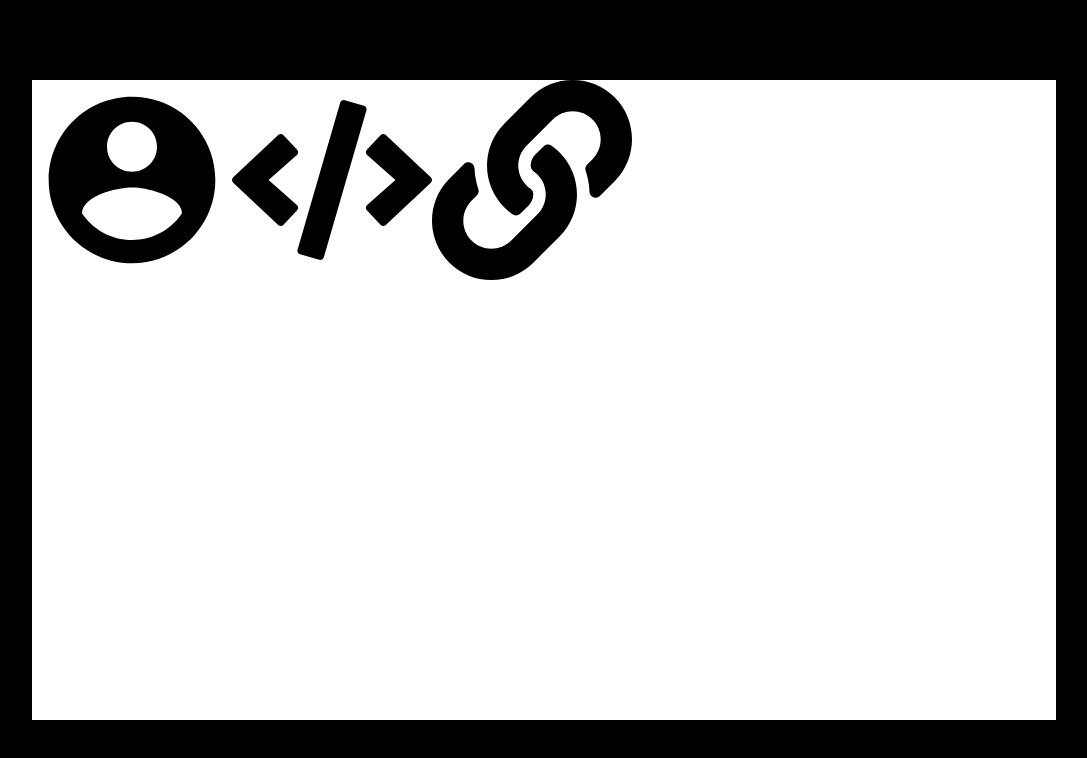
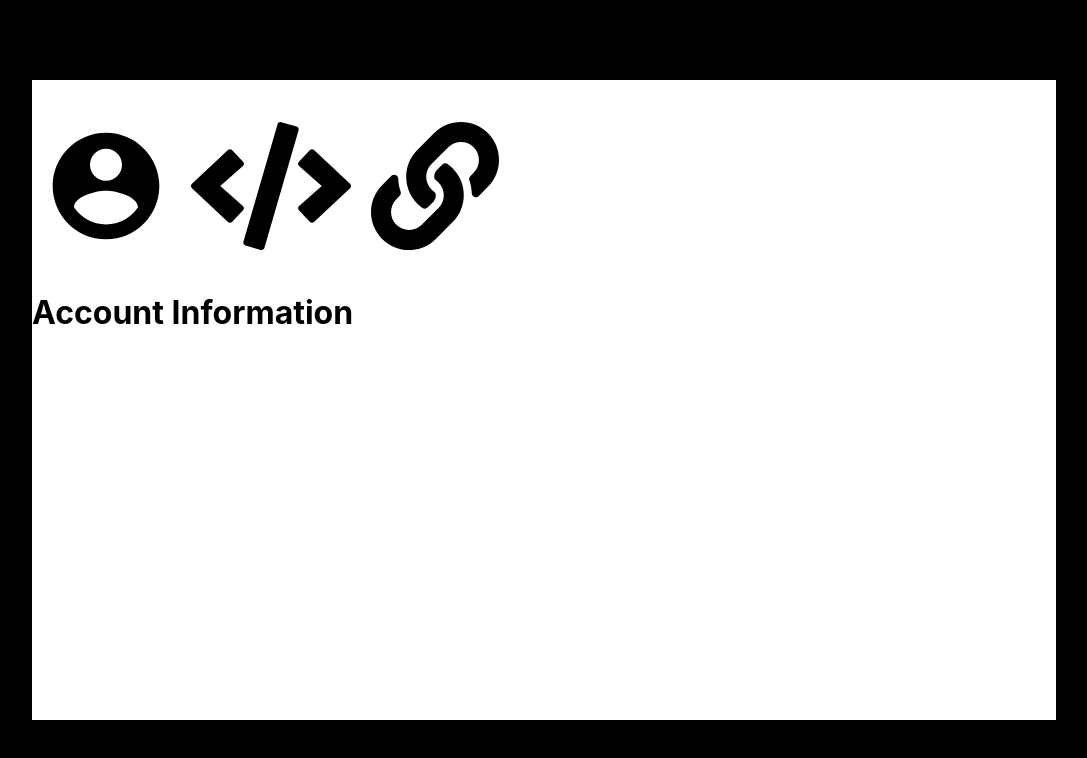
Before and after one commit to linnefromice/react_practice_animation, a React (Create React App) app in the folder pj-react-spring/: page / in a window 1280 px wide. Shown: the top 758 px of the page, without its empty margins (96-1183 px from the left). Built offline with nearby package versions, Linux system fonts and the light colour scheme.

Commit message:
modify sample - add select menu

```diff
--- a/pj-react-spring/src/views/samples_react_icons.js
+++ b/pj-react-spring/src/views/samples_react_icons.js
@@ -1,5 +1,5 @@
 import React, { useState } from 'react';
-// import { IconContext } from 'react-icons';
+import { IconContext } from 'react-icons';
 import { FaCode, FaLink, FaGithub,  } from 'react-icons/fa';
 import { MdAccountCircle, MdWork, MdFreeBreakfast } from 'react-icons/md';
 import { RiProfileLine, RiFlutterLine, RiVuejsLine } from 'react-icons/ri';
@@ -48,9 +48,9 @@ function SampleSelectMainMenu() {
   const [focusedMenuIndex, setFocusedMenuIndex] = useState(0);
 
   const iconList = [
-    <MdAccountCircle size="200px"/>,
-    <FaCode size="200px"/>,
-    <FaLink size="200px"/>,
+    <MdAccountCircle size="100%"/>,
+    <FaCode size="100%"/>,
+    <FaLink size="100%"/>,
   ];
 
   const iconNameList = [
@@ -63,12 +63,25 @@ function SampleSelectMainMenu() {
     <div className="wrapper">
     <div className="dummyScreen">
       <div className="wrapperMainMenu">
-        {iconList.map(tag => {
+        {iconList.map((value, index) => {
           return (
-            <div>{tag}</div>
+            <div
+              key={`mainMenu.${index}`}
+              className="mainMenu"
+              onClick={() => setFocusedMenuIndex(index)}
+            >
+              {value}
+            </div>
           );
         })}
       </div>
+      <h1 style={{
+        position: "absolute",
+        top: "30%",
+        left: "0",
+        width: "100%",
+        height: "20%",
+      }}>{iconNameList[focusedMenuIndex]}</h1>
     </div>
     </div>
   )
--- a/pj-react-spring/src/views/samples_react_icons.scss
+++ b/pj-react-spring/src/views/samples_react_icons.scss
@@ -10,9 +10,20 @@
   height: 80vh;
   background-color: white;
   margin: auto;
+  position: relative;
+
 }
 .wrapperMainMenu {
+  position: absolute;
+  top: 5%;
+  left: 0;
   display: flex;
   flex-direction: row;
   align-items: flex-start;
+  width: 100%;
+  height: 20%;
 }
+.mainMenu {
+  padding: 1%;
+  height: 100%;
+}
```
